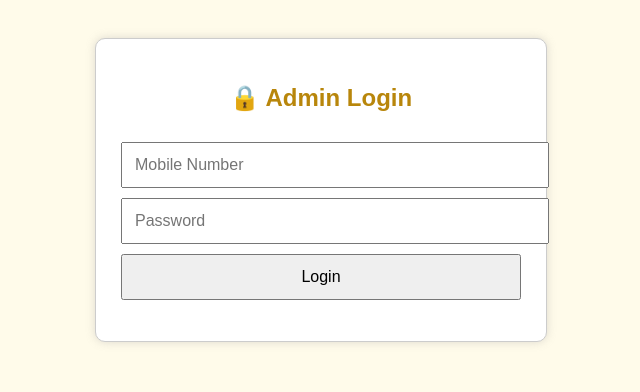
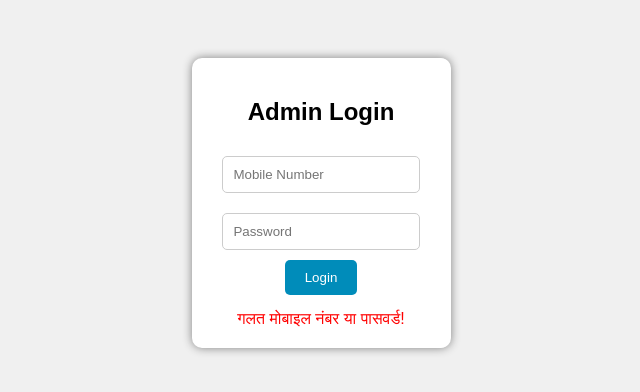
Before and after one commit to deepalijewellers22/Deepali-jewellers-Nagod, a plain HTML site: page admin.html in a window 1280 px wide. Both pictures are taken after a click on the button "Login". Shown: the whole page, without its empty margins (319-959 px from the left). Drawn offline with Linux system fonts and the light colour scheme.

Commit message:
Update admin.html

```diff
--- a/admin.html
+++ b/admin.html
@@ -1,61 +1,57 @@
 <!DOCTYPE html>
 <html>
 <head>
-  <title>Admin Panel - Deepali Jewellers</title>
-  <meta charset="UTF-8" />
+  <title>Admin Login - Deepali Jewellers</title>
   <style>
     body {
-      font-family: Arial;
-      padding: 30px;
-      background-color: #fffbea;
+      font-family: Arial, sans-serif;
+      background: #f0f0f0;
+      text-align: center;
+      padding: 50px;
     }
-    .login, .panel {
-      max-width: 400px;
-      margin: auto;
-      padding: 25px;
+    #login-box {
+      background: white;
+      padding: 20px;
+      border-radius: 10px;
+      display: inline-block;
+      box-shadow: 0px 0px 10px gray;
+    }
+    input {
+      padding: 10px;
+      margin: 10px;
+      width: 80%;
+      border-radius: 5px;
       border: 1px solid #ccc;
-      border-radius: 10px;
-      background: white;
-      box-shadow: 0 0 10px #99999955;
     }
-    h2 {
-      text-align: center;
-      color: #b8860b;
+    button {
+      padding: 10px 20px;
+      background: #008cba;
+      color: white;
+      border: none;
+      border-radius: 5px;
+      cursor: pointer;
     }
-    input, button {
-      width: 100%;
-      padding: 12px;
-      margin-top: 10px;
-      font-size: 16px;
-    }
-    .hide {
-      display: none;
+    #status {
+      margin-top: 15px;
+      color: red;
     }
   </style>
 </head>
 <body>
-
-  <div class="login" id="loginBox">
-    <h2>🔒 Admin Login</h2>
-    <input type="text" id="mobile" placeholder="Mobile Number" />
-    <input type="password" id="password" placeholder="Password" />
+  <div id="login-box">
+    <h2>Admin Login</h2>
+    <input type="text" id="mobile" placeholder="Mobile Number"><br>
+    <input type="password" id="password" placeholder="Password"><br>
     <button onclick="login()">Login</button>
-    <p id="errorMsg" style="color:red;"></p>
-  </div>
-
-  <div class="panel hide" id="adminPanel">
-    <h2>💼 Update Rates</h2>
-    <input type="number" id="goldRate" placeholder="Gold Rate ₹" />
-    <input type="number" id="silverRate" placeholder="Silver Rate ₹" />
-    <button onclick="updateRates()">✅ Update Rates</button>
-    <p id="updateMsg" style="color:green;"></p>
+    <div id="status"></div>
   </div>
 
   <script type="module">
-    // Firebase import
+    // Firebase Import
     import { initializeApp } from "https://www.gstatic.com/firebasejs/11.8.1/firebase-app.js";
     import { getDatabase, ref, set } from "https://www.gstatic.com/firebasejs/11.8.1/firebase-database.js";
 
+    // Firebase Config
     const firebaseConfig = {
       apiKey: "AIzaSyDIMBm0tBzuWXNTQCyG3va644q1Zfl7xjs",
       authDomain: "deepali-jewellers-a4fbb.firebaseapp.com",
@@ -69,42 +65,23 @@
     const app = initializeApp(firebaseConfig);
     const db = getDatabase(app);
 
-    // Login System
-    const mobileInput = document.getElementById("mobile");
-    const passwordInput = document.getElementById("password");
-    const errorMsg = document.getElementById("errorMsg");
-    const loginBox = document.getElementById("loginBox");
-    const adminPanel = document.getElementById("adminPanel");
-
-    function login() {
-      const mobile = mobileInput.value;
-      const password = passwordInput.value;
+    // Login Function
+    window.login = function () {
+      const mobile = document.getElementById("mobile").value;
+      const password = document.getElementById("password").value;
+      const status = document.getElementById("status");
 
       if (mobile === "9713321930" && password === "alok@1457") {
-        loginBox.classList.add("hide");
-        adminPanel.classList.remove("hide");
+        status.style.color = "green";
+        status.innerText = "Login Successful! Redirecting...";
+        setTimeout(() => {
+          window.location.href = "admin-panel.html"; // Panel page create करना होगा
+        }, 1500);
       } else {
-        errorMsg.textContent = "❌ गलत मोबाइल नंबर या पासवर्ड";
+        status.style.color = "red";
+        status.innerText = "गलत मोबाइल नंबर या पासवर्ड!";
       }
-    }
-
-    // Update Firebase Rates
-    function updateRates() {
-      const gold = document.getElementById("goldRate").value;
-      const silver = document.getElementById("silverRate").value;
-
-      if (gold && silver) {
-        set(ref(db, "rates"), {
-          gold: Number(gold),
-          silver: Number(silver)
-        }).then(() => {
-          document.getElementById("updateMsg").textContent = "✅ रेट सफलतापूर्वक अपडेट हो गए!";
-        }).catch(() => {
-          document.getElementById("updateMsg").textContent = "❌ अपडेट करते समय त्रुटि हुई।";
-        });
-      }
-    }
+    };
   </script>
-
 </body>
 </html>
```
